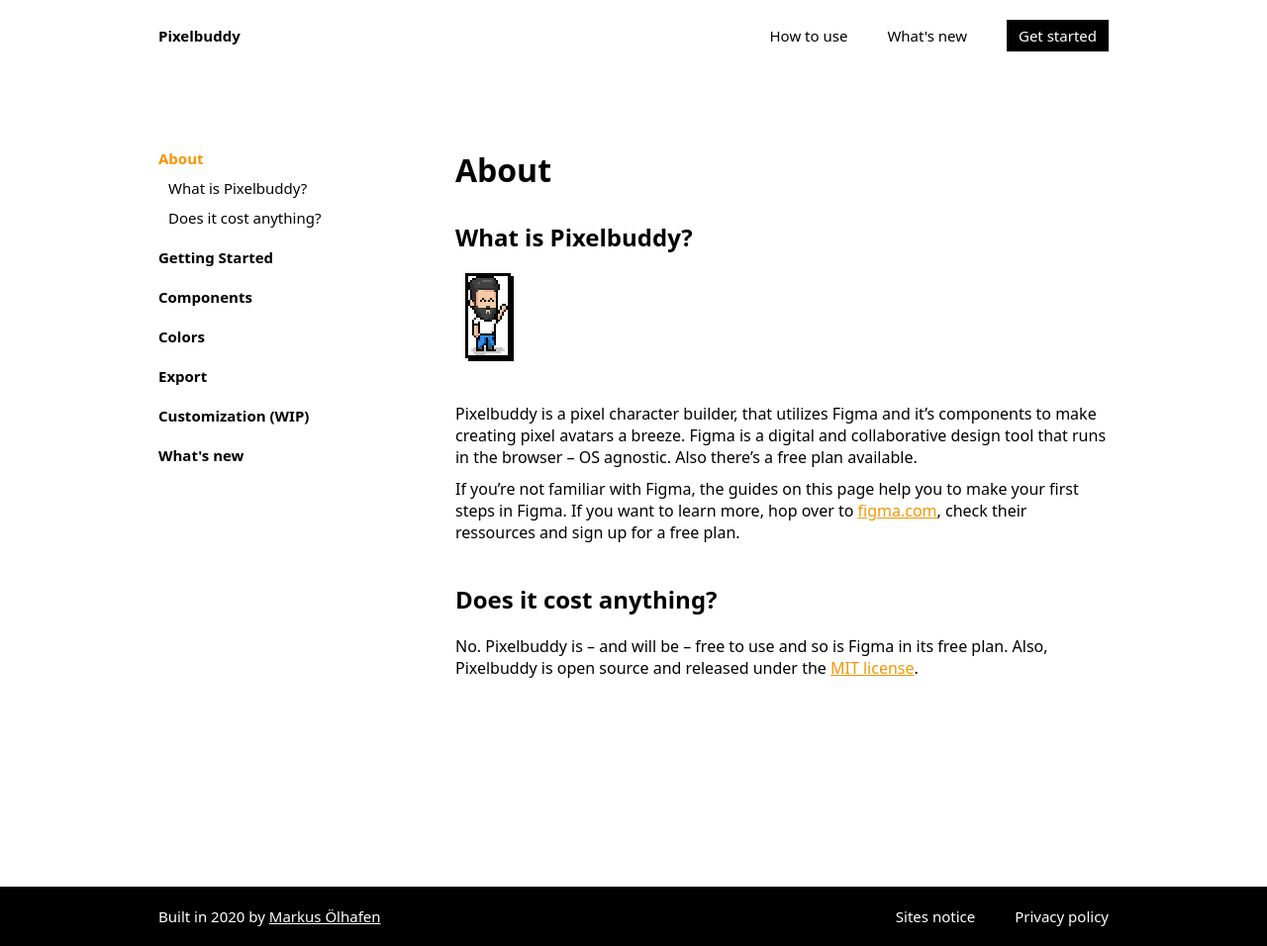
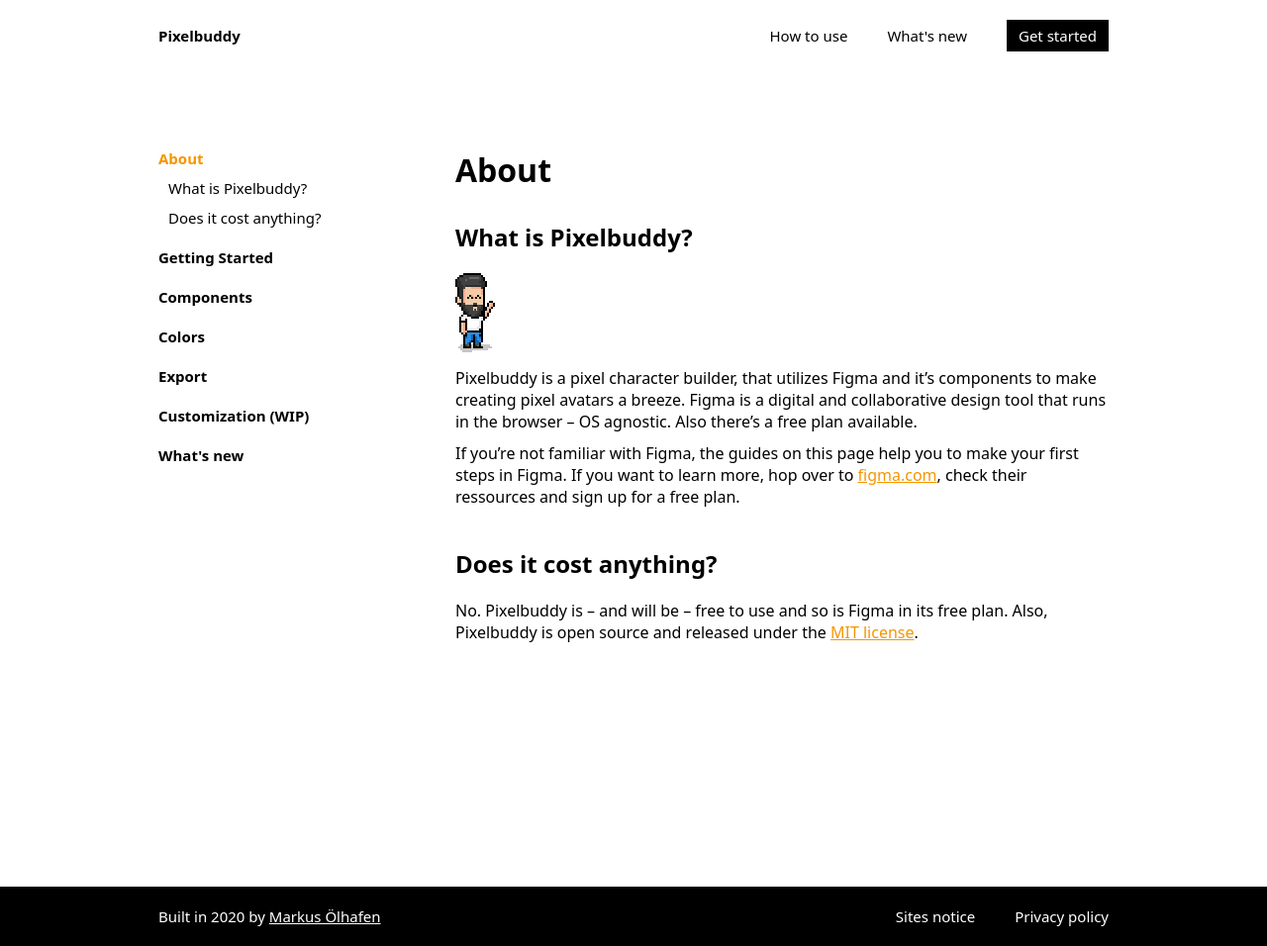
Before and after one commit to markusoelhafen/pixelbuddy, a Jekyll site: the page built from _guides/about.md, in a window 1280 px wide and 956 px high. Shown: the whole window at 99% size. Built offline with Jekyll 4.4.1, drawn with Linux system fonts in a browser that asks for light colours; the table of contents is made by our own code.

Commit message:
add images with no frame to markdown

```diff
--- a/_guides/about.md
+++ b/_guides/about.md
@@ -9,6 +9,7 @@
 
 ## What is Pixelbuddy?
 ![Pixelbuddy waving](/assets/media/pixelbuddy.svg)
+{: .no-frame}
 
 Pixelbuddy is a pixel character builder, that utilizes Figma and it’s components to make creating pixel avatars a breeze.
 Figma is a digital and collaborative design tool that runs in the browser – OS agnostic. Also there’s a free plan available.
--- a/assets/css/_guides.scss
+++ b/assets/css/_guides.scss
@@ -37,4 +37,10 @@
     box-shadow: 3px 3px 0 0 black;
     margin: 0 10px 30px 10px;
   }
+
+  .no-frame > img {
+    border: none;
+    box-shadow: none;
+    margin: 0;
+  }
 }
--- a/assets/css/style.css
+++ b/assets/css/style.css
@@ -297,6 +297,10 @@
     border: 3px solid black;
     box-shadow: 3px 3px 0 0 black;
     margin: 0 10px 30px 10px; }
+  .guides .no-frame > img {
+    border: none;
+    box-shadow: none;
+    margin: 0; }
 
 .wrapper {
   max-width: calc(960px + (24px*2));
```
